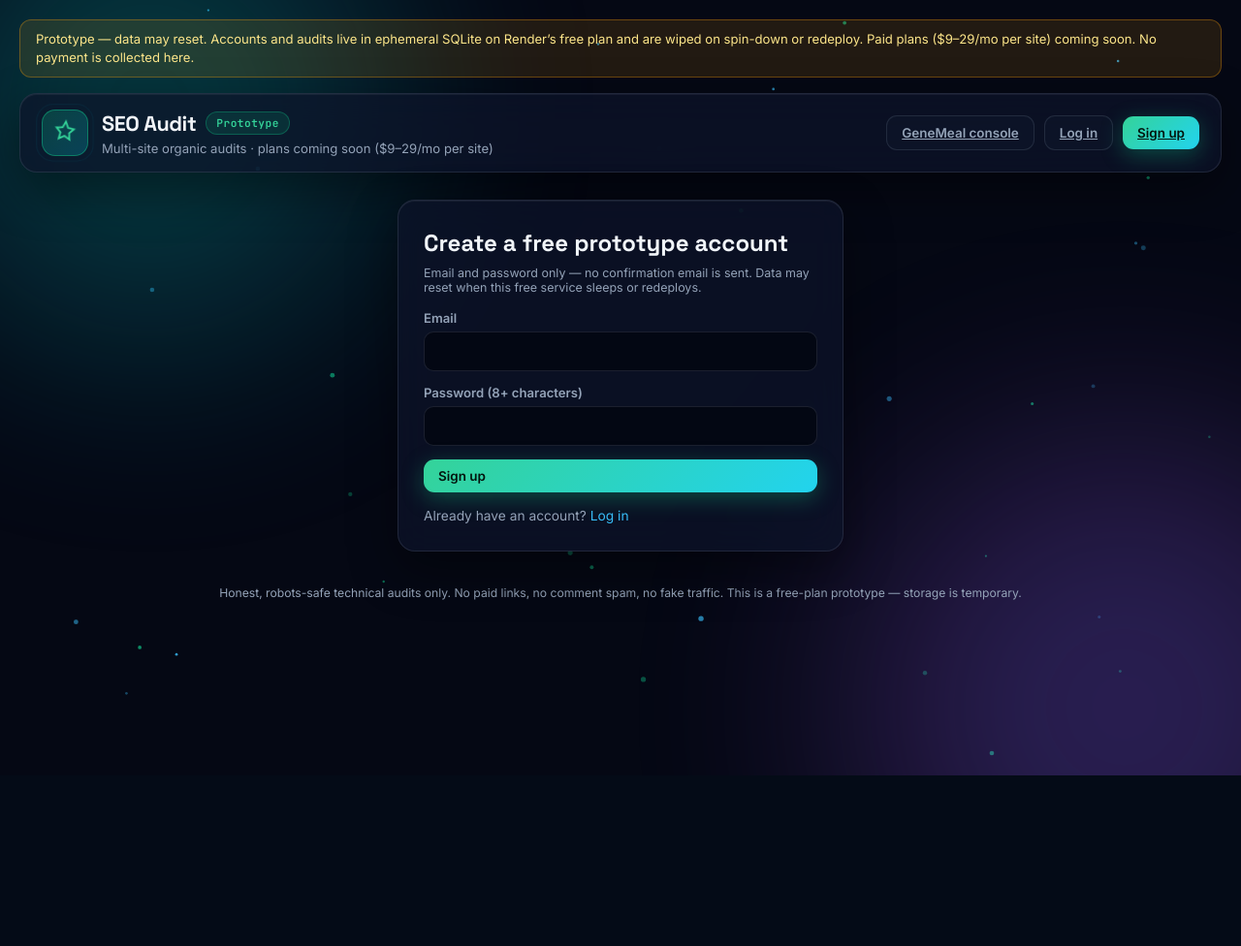
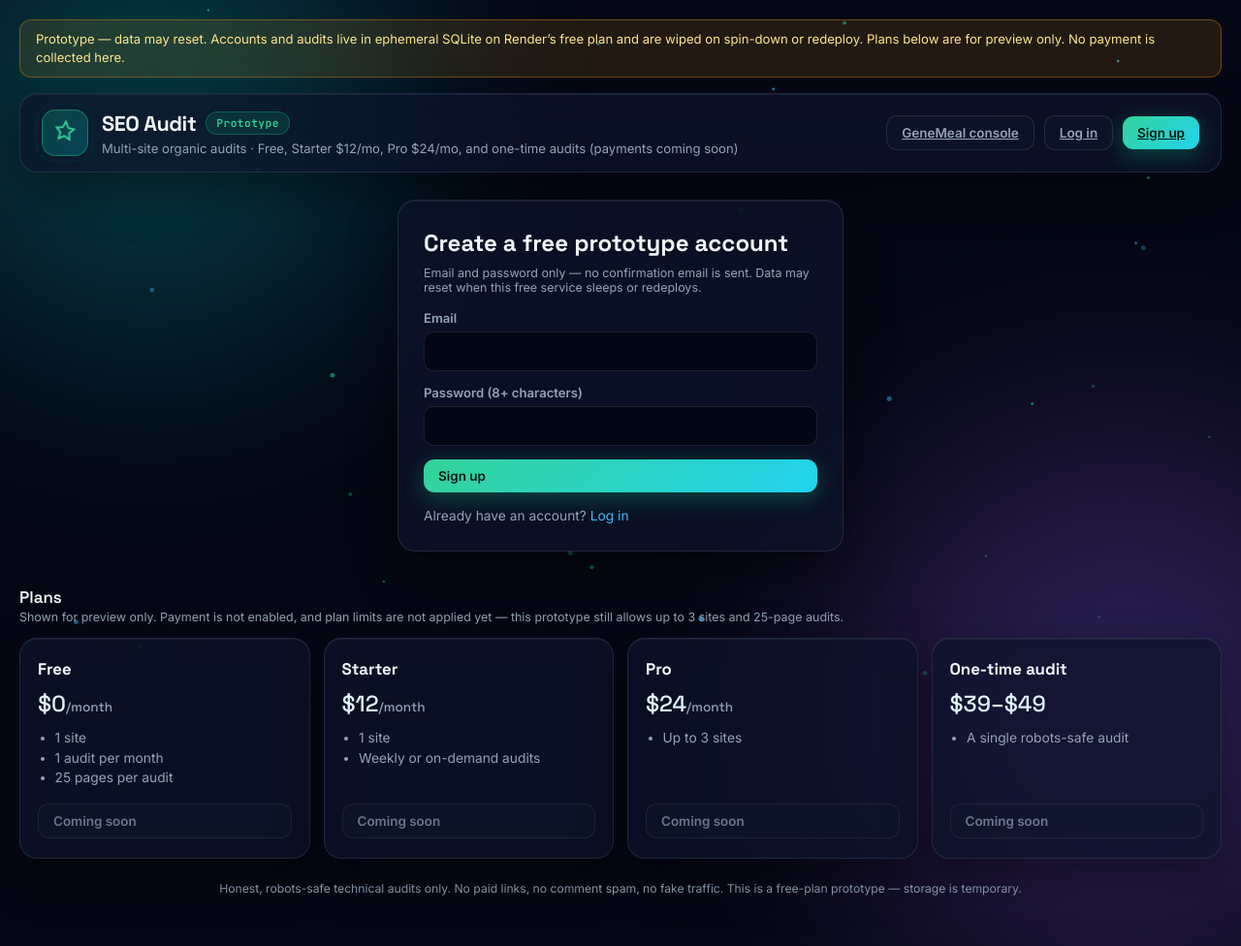
Before and after one commit to michaelkindling9970-wq/genemeal-seo-bot, a FastAPI app: page /app/signup in a window 1280 px wide. Shown: the whole page at 97% size. Before the commit the page ends 800 px from the top, so only its background shows below. Run offline with FastAPI, Linux system fonts and the light colour scheme.

Commit message:
Display approved pricing tiers on the multi-tenant audit prototype.
Replace the $9–29 coming-soon note with Free, Starter, Pro, and one-time plans. Payments stay disabled.

```diff
--- a/static/tenant.css
+++ b/static/tenant.css
@@ -78,3 +78,46 @@
   background: none; border: none; color: #fb7185; cursor: pointer;
   font-size: 0.76rem; text-decoration: underline;
 }
+
+.plans-section { margin-top: 8px; }
+.plans-head { margin-bottom: 14px; }
+.plans-grid {
+  display: grid;
+  grid-template-columns: repeat(auto-fit, minmax(200px, 1fr));
+  gap: 14px;
+}
+.plan-card {
+  padding: 20px 18px;
+  display: flex;
+  flex-direction: column;
+  gap: 10px;
+}
+.plan-card h3 {
+  font-family: var(--font-display);
+  font-size: 1.05rem;
+  margin: 0;
+}
+.plan-price {
+  font-family: var(--font-display);
+  font-size: 1.45rem;
+  color: #e0f2fe;
+  margin: 0;
+}
+.plan-period {
+  font-size: 0.85rem;
+  color: var(--muted);
+  font-weight: 500;
+}
+.plan-features {
+  margin: 0;
+  padding-left: 1.1rem;
+  color: var(--muted);
+  font-size: 0.86rem;
+  line-height: 1.5;
+  flex: 1;
+}
+.plan-card .btn[disabled] {
+  cursor: not-allowed;
+  opacity: 0.7;
+  margin-top: 6px;
+}
--- /dev/null
+++ b/templates/_plans.html
@@ -0,0 +1,45 @@
+<section class="plans-section" aria-labelledby="plans-heading">
+  <div class="panel-head plans-head">
+    <div>
+      <h2 id="plans-heading">Plans</h2>
+      <p class="panel-sub">Shown for preview only. Payment is not enabled, and plan limits are not applied yet — this prototype still allows up to 3 sites and 25-page audits.</p>
+    </div>
+  </div>
+  <div class="plans-grid">
+    <article class="glass-card plan-card">
+      <h3>Free</h3>
+      <p class="plan-price">$0<span class="plan-period">/month</span></p>
+      <ul class="plan-features">
+        <li>1 site</li>
+        <li>1 audit per month</li>
+        <li>25 pages per audit</li>
+      </ul>
+      <button type="button" class="btn btn-ghost" disabled>Coming soon</button>
+    </article>
+    <article class="glass-card plan-card">
+      <h3>Starter</h3>
+      <p class="plan-price">$12<span class="plan-period">/month</span></p>
+      <ul class="plan-features">
+        <li>1 site</li>
+        <li>Weekly or on-demand audits</li>
+      </ul>
+      <button type="button" class="btn btn-ghost" disabled>Coming soon</button>
+    </article>
+    <article class="glass-card plan-card">
+      <h3>Pro</h3>
+      <p class="plan-price">$24<span class="plan-period">/month</span></p>
+      <ul class="plan-features">
+        <li>Up to 3 sites</li>
+      </ul>
+      <button type="button" class="btn btn-ghost" disabled>Coming soon</button>
+    </article>
+    <article class="glass-card plan-card">
+      <h3>One-time audit</h3>
+      <p class="plan-price">$39–$49</p>
+      <ul class="plan-features">
+        <li>A single robots-safe audit</li>
+      </ul>
+      <button type="button" class="btn btn-ghost" disabled>Coming soon</button>
+    </article>
+  </div>
+</section>
--- a/templates/app_base.html
+++ b/templates/app_base.html
@@ -19,7 +19,7 @@
 
   <div class="app-shell tenant-shell">
     <div class="prototype-banner" role="status">
-      Prototype — data may reset. Accounts and audits live in ephemeral SQLite on Render’s free plan and are wiped on spin-down or redeploy. Paid plans ($9–29/mo per site) coming soon. No payment is collected here.
+      Prototype — data may reset. Accounts and audits live in ephemeral SQLite on Render’s free plan and are wiped on spin-down or redeploy. Plans below are for preview only. No payment is collected here.
     </div>
 
     <header class="topbar glass-card">
@@ -35,7 +35,7 @@
             <h1><a href="/app/sites">SEO Audit</a></h1>
             <span class="status-pill status-idle">Prototype</span>
           </div>
-          <p class="brand-sub">Multi-site organic audits · plans coming soon ($9–29/mo per site)</p>
+          <p class="brand-sub">Multi-site organic audits · Free, Starter $12/mo, Pro $24/mo, and one-time audits (payments coming soon)</p>
         </div>
       </div>
       <div class="controls-cluster">
@@ -62,6 +62,10 @@
 
     {% block body %}{% endblock %}
 
+    {% block plans %}
+    {% include "_plans.html" %}
+    {% endblock %}
+
     <footer class="footer-note">
       Honest, robots-safe technical audits only. No paid links, no comment spam, no fake traffic. This is a free-plan prototype — storage is temporary.
       {% if logged_in %}
--- a/templates/sites.html
+++ b/templates/sites.html
@@ -16,7 +16,7 @@
     </label>
     <button class="btn btn-primary" type="submit" {% if site_count >= max_sites %}disabled{% endif %}>Add website</button>
   </form>
-  <p class="hint">Public http(s) sites only. Localhost, private, and internal hosts are blocked. Plans coming soon ($9–29/mo per site).</p>
+  <p class="hint">Public http(s) sites only. Localhost, private, and internal hosts are blocked.</p>
 </section>
 
 <section class="sites-grid">
```
Also changed, not shown: tests/test_auth.py (+47 -0 lines), README.md.
